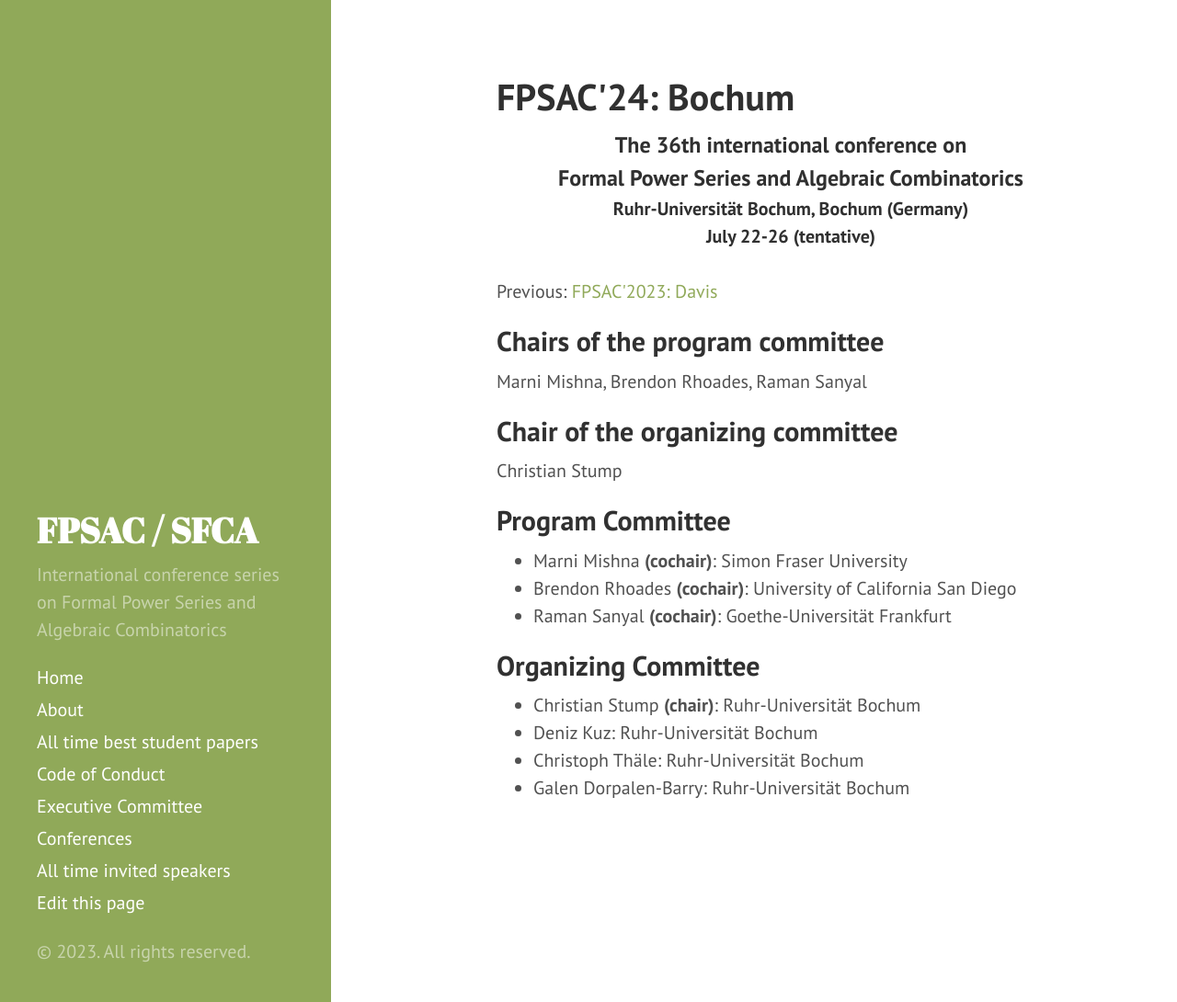
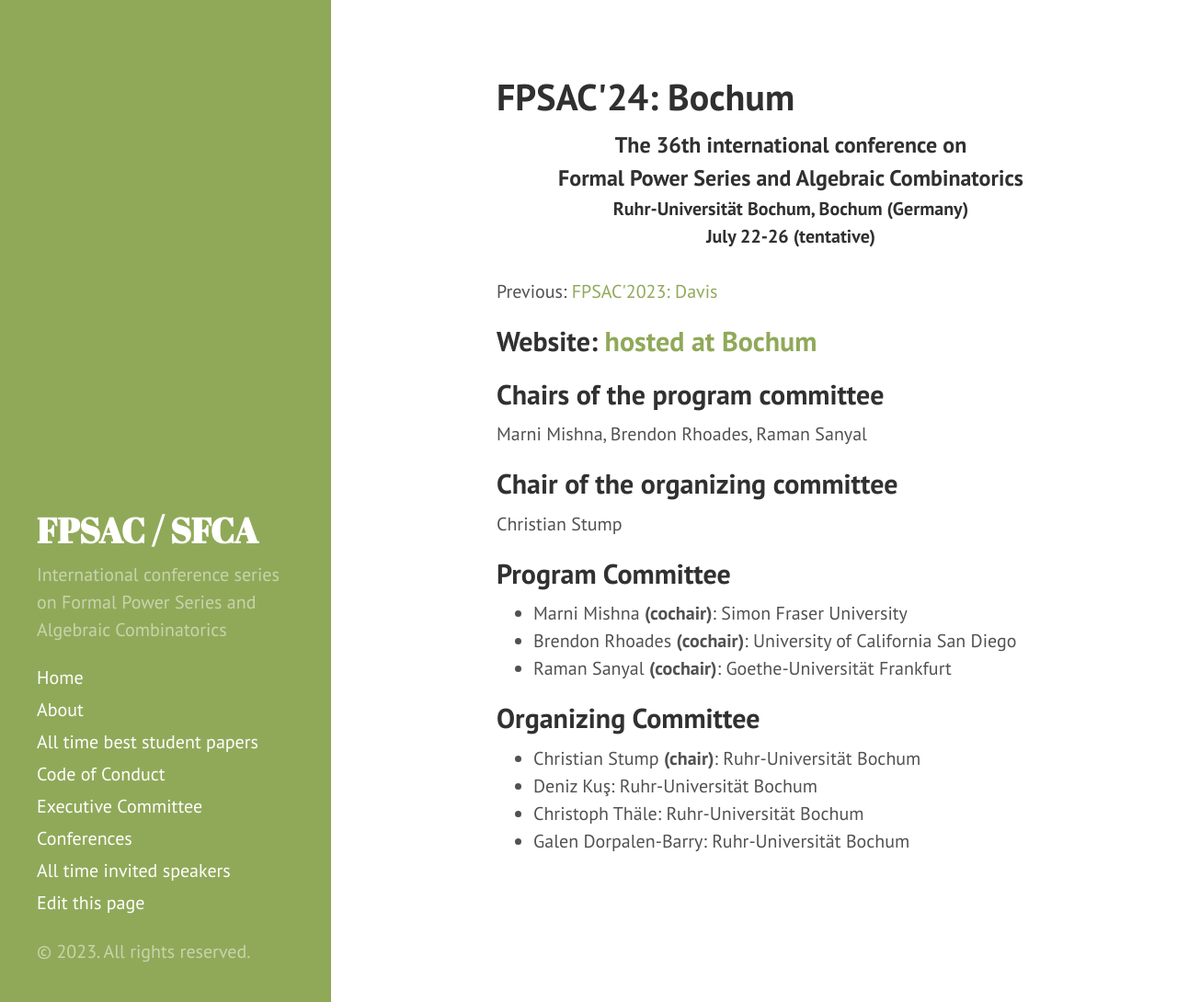
Before and after one commit to FPSAC/FPSAC.github.io, a Jekyll site: the page built from _confs/fpsac-2024.md, in a window 1280 px wide and 1090 px high. Shown: the whole window at 92% size. Built offline with Jekyll 4.4.1, drawn with Linux system fonts in a browser that asks for light colours.

Commit message:
added 2024 website link

```diff
--- a/_confs/fpsac-2024.md
+++ b/_confs/fpsac-2024.md
@@ -6,6 +6,7 @@ institution: Ruhr-Universität Bochum
 town: Bochum
 country: Germany
 dates: July 22-26 (tentative)
+site: https://fpsac2024.rub.de
 
 program_committee:
 - name: Marni Mishna
@@ -22,7 +23,7 @@ organizing_committee:
 - name: Christian Stump
   affiliation: Ruhr-Universität Bochum
   role: chair
-- name: Deniz Kuz
+- name: Deniz Kuş
   affiliation: Ruhr-Universität Bochum
 - name: Christoph Thäle
   affiliation: Ruhr-Universität Bochum
```
